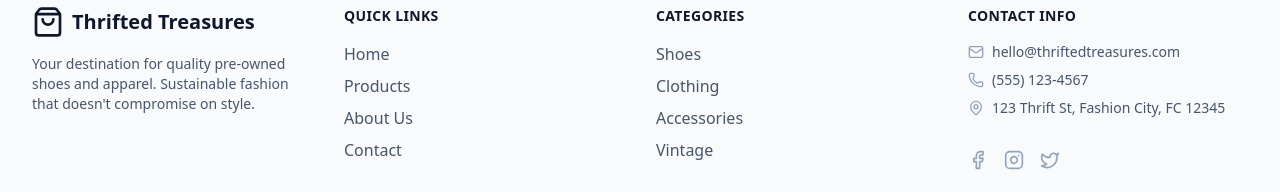
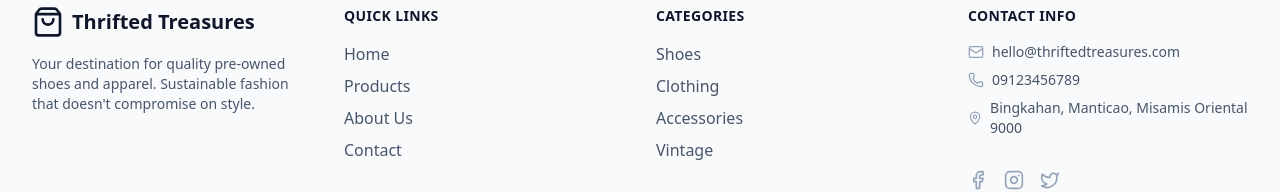
Before and after one commit to johnmichealacera/local-business-site, a Next.js app: page / in a window 1280 px wide. Shown: the part 2058-2250 px from the top of the page. Built offline with nearby package versions, Linux system fonts and the light colour scheme; no server answers; the database is empty.

Commit message:
use philippine peso and province in the web page details

```diff
--- a/src/app/contact/page.tsx
+++ b/src/app/contact/page.tsx
@@ -24,12 +24,12 @@ export default async function ContactPage() {
   const defaultContact = {
     businessName: "Thrifted Treasures",
     email: "hello@thriftedtreasures.com",
-    phone: "(555) 123-4567",
-    address: "123 Thrift St",
-    city: "Fashion City",
-    state: "FC",
-    zipCode: "12345",
-    country: "United States",
+    phone: "09123456789",
+    address: "Bingkahan",
+    city: "Manticao",
+    province: "Misamis Oriental",
+    zipCode: "9000",
+    country: "Philippines",
     socialLinks: {
       facebook: "https://facebook.com/thriftedtreasures",
       instagram: "https://instagram.com/thriftedtreasures",
@@ -44,7 +44,7 @@ export default async function ContactPage() {
   const fullAddress = [
     contact.address,
     contact.city,
-    contact.state && contact.zipCode ? `${contact.state} ${contact.zipCode}` : contact.state || contact.zipCode,
+    contact.province && contact.zipCode ? `${contact.province} ${contact.zipCode}` : contact.province || contact.zipCode,
     contact.country
   ].filter(Boolean).join(', ');
 
--- a/src/components/layout/footer-content.tsx
+++ b/src/components/layout/footer-content.tsx
@@ -9,11 +9,11 @@ export async function FooterContent() {
   const defaultContact = {
     businessName: "Thrifted Treasures",
     email: "hello@thriftedtreasures.com",
-    phone: "(555) 123-4567",
-    address: "123 Thrift St",
-    city: "Fashion City",
-    state: "FC",
-    zipCode: "12345"
+    phone: "09123456789",
+    address: "Bingkahan",
+    city: "Manticao",
+    province: "Misamis Oriental",
+    zipCode: "9000"
   }
 
   const contact = contactInfo || defaultContact
@@ -116,7 +116,7 @@ export async function FooterContent() {
                   <span className="text-slate-600 text-sm">
                     {contact.address}
                     {contact.city && `, ${contact.city}`}
-                    {contact.state && `, ${contact.state}`}
+                    {contact.province && `, ${contact.province}`}
                     {contact.zipCode && ` ${contact.zipCode}`}
                   </span>
                 </div>
--- a/src/components/layout/footer.tsx
+++ b/src/components/layout/footer.tsx
@@ -6,11 +6,11 @@ export function Footer() {
   const contact = {
     businessName: "Thrifted Treasures",
     email: "hello@thriftedtreasures.com",
-    phone: "(555) 123-4567",
-    address: "123 Thrift St",
-    city: "Fashion City",
-    state: "FC",
-    zipCode: "12345"
+    phone: "09123456789",
+    address: "Bingkahan",
+    city: "Manticao",
+    province: "Misamis Oriental",
+    zipCode: "9000"
   }
   return (
     <footer className="bg-slate-50 border-t">
@@ -110,7 +110,7 @@ export function Footer() {
                   <span className="text-slate-600 text-sm">
                     {contact.address}
                     {contact.city && `, ${contact.city}`}
-                    {contact.state && `, ${contact.state}`}
+                    {contact.province && `, ${contact.province}`}
                     {contact.zipCode && ` ${contact.zipCode}`}
                   </span>
                 </div>
--- a/src/components/products/product-detail-client.tsx
+++ b/src/components/products/product-detail-client.tsx
@@ -200,7 +200,7 @@ export function ProductDetailClient({ product }: ProductDetailClientProps) {
             <div className="text-center p-4 bg-slate-50 rounded-lg">
               <Truck className="w-6 h-6 mx-auto mb-2 text-slate-600" />
               <p className="text-sm font-medium">Free Shipping</p>
-              <p className="text-xs text-slate-500">On orders over $50</p>
+              <p className="text-xs text-slate-500">On orders over ₱350</p>
             </div>
             <div className="text-center p-4 bg-slate-50 rounded-lg">
               <Shield className="w-6 h-6 mx-auto mb-2 text-slate-600" />
--- a/src/lib/utils.ts
+++ b/src/lib/utils.ts
@@ -6,9 +6,9 @@ export function cn(...inputs: ClassValue[]) {
 }
 
 export function formatPrice(price: number) {
-  return new Intl.NumberFormat('en-US', {
+  return new Intl.NumberFormat('en-PH', {
     style: 'currency',
-    currency: 'USD',
+    currency: 'PHP',
   }).format(price)
 }
 
```
Also changed, not shown: 2 other files (tests, documents, lock files or other folders).
